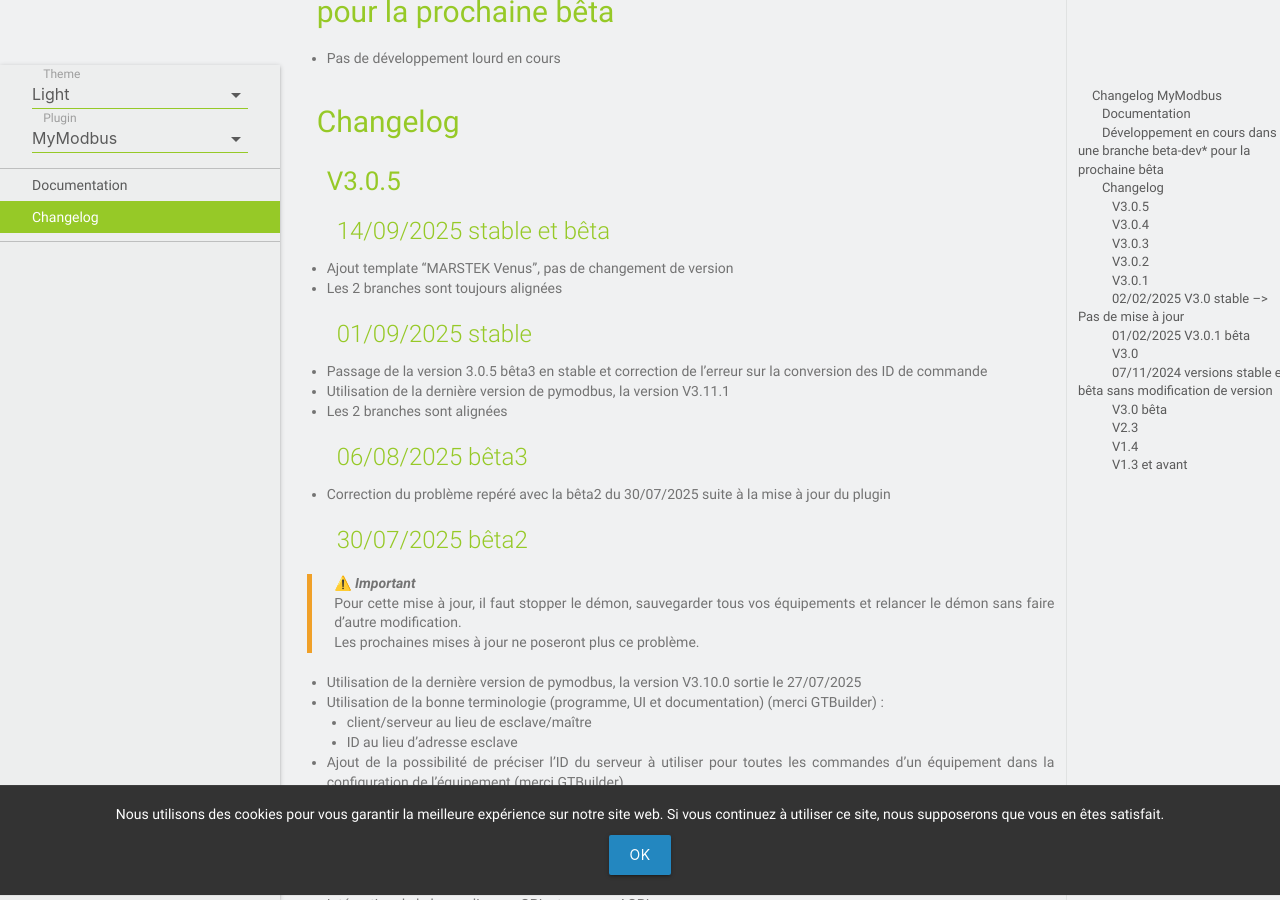
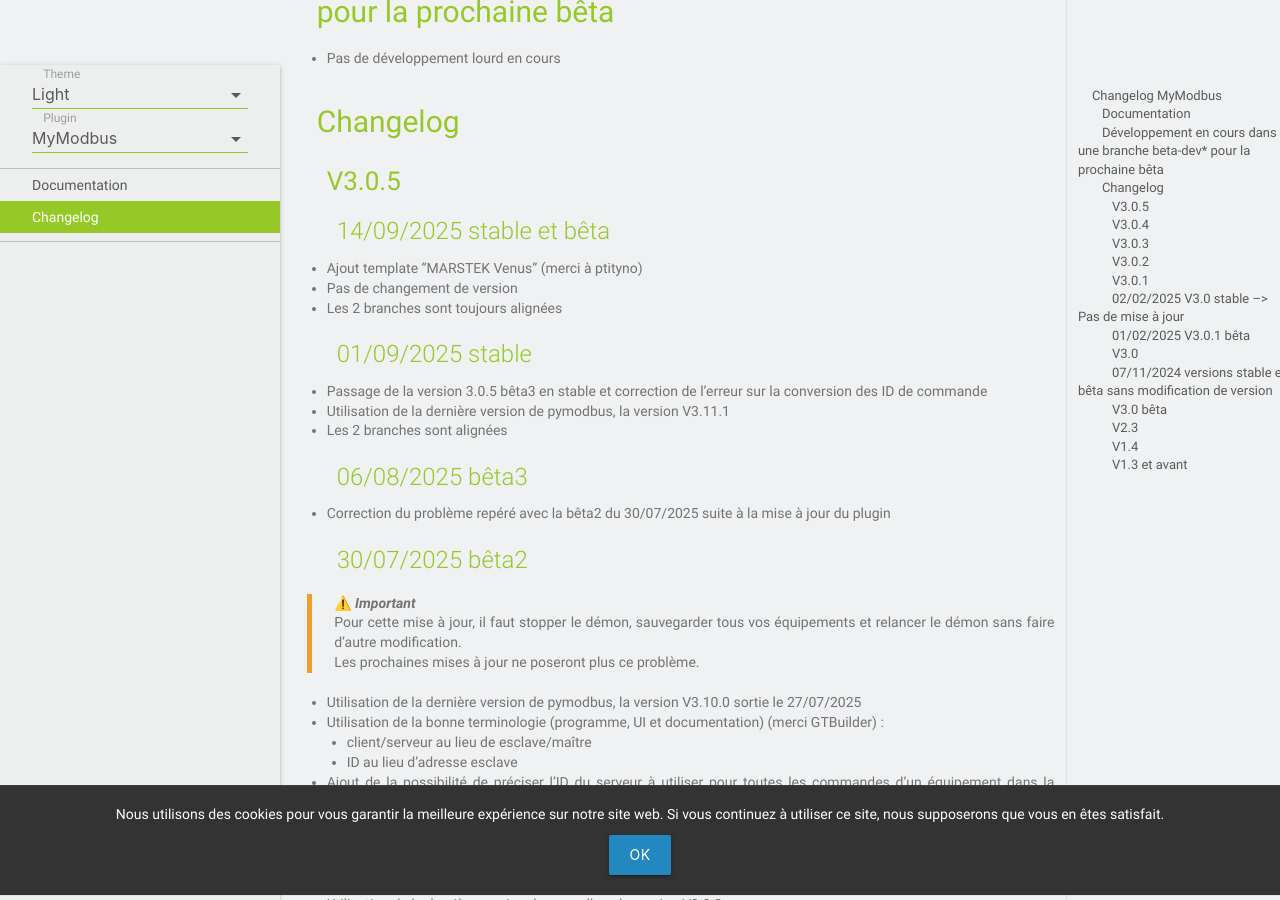
Before and after one commit to MrWaloo/jeedom-plugins-doc, a Jekyll site: the page built from docs/fr_FR/mymodbus_changelog.md, in a window 1280 px wide and 900 px high, scrolled down 329 px. Built offline with Jekyll 4.4.1, drawn with Linux system fonts in a browser that asks for light colours; emoji names are drawn with the system emoji font; our own code applies the rules of GitHub Pages for plain Markdown files.

Commit message:
Update mymodbus_changelog.md

```diff
--- a/docs/fr_FR/mymodbus_changelog.md
+++ b/docs/fr_FR/mymodbus_changelog.md
@@ -14,7 +14,8 @@
 
 #### 14/09/2025 stable et bêta
 
-- Ajout template "MARSTEK Venus", pas de changement de version
+- Ajout template "MARSTEK Venus" (merci à ptityno)
+- Pas de changement de version
 - Les 2 branches sont toujours alignées
 
 #### 01/09/2025 stable
```
